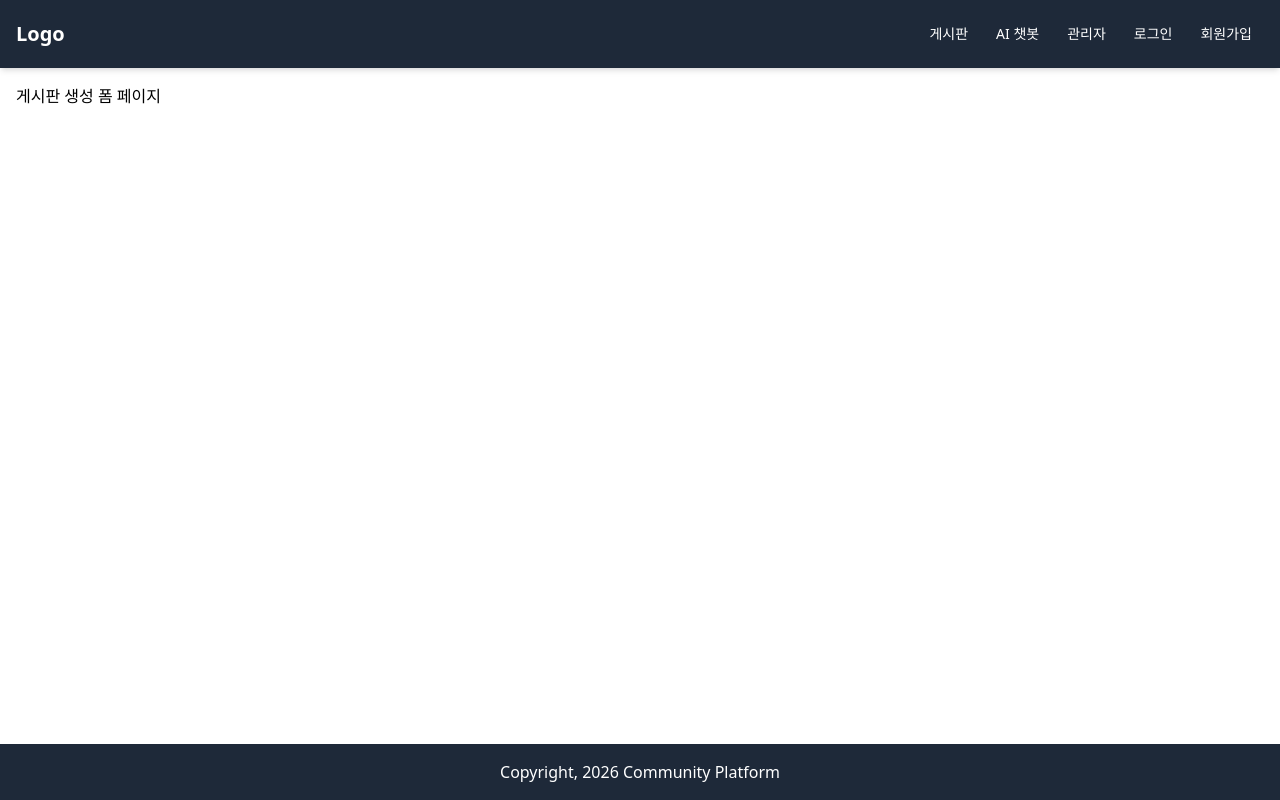
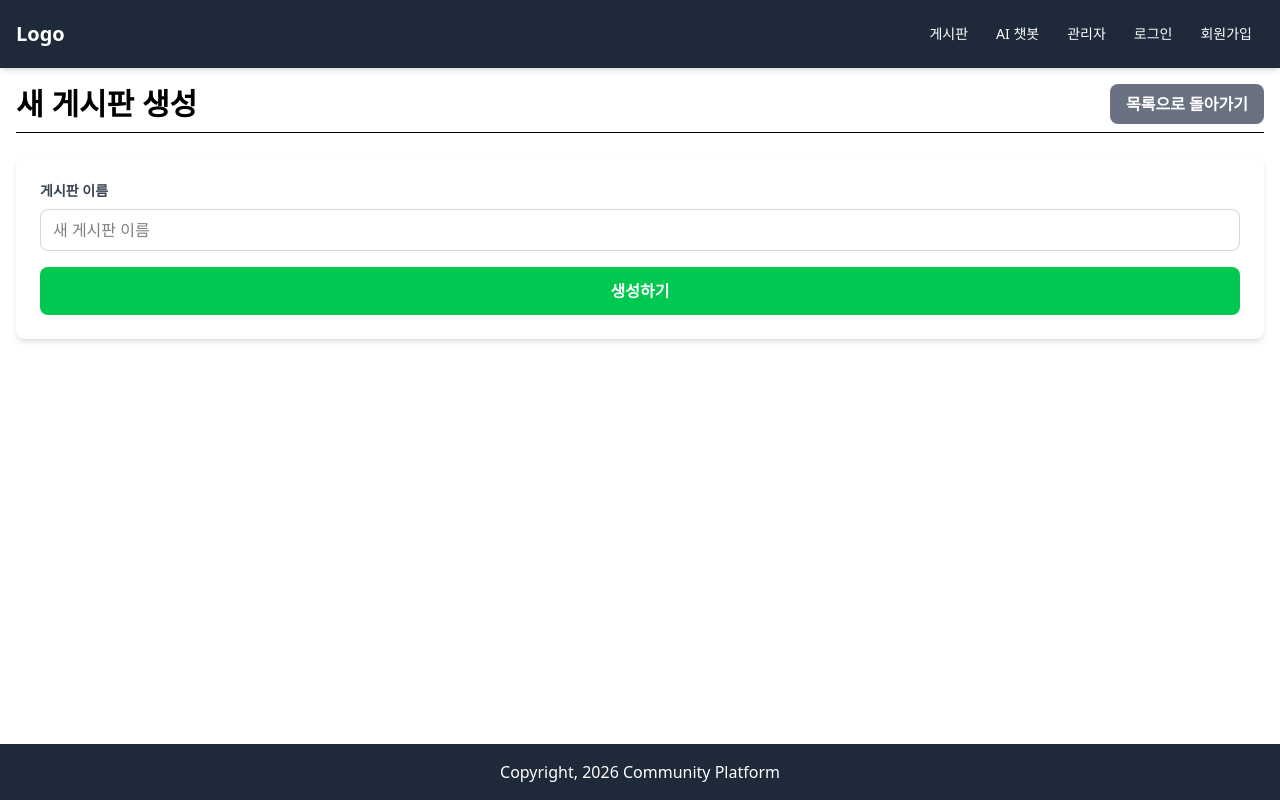
Before and after one commit to citeFred/community_fe, a React (Vite) app: page /admin/boards/create in a window 1280 px wide. Built offline with nearby package versions, Linux system fonts and the light colour scheme.

Commit message:
feat: Axios 를 통한 HTTP 통신 service 작성(임시)

```diff
--- a/package.json
+++ b/package.json
@@ -11,6 +11,7 @@
   },
   "dependencies": {
     "@tailwindcss/vite": "^4.1.18",
+    "axios": "^1.13.4",
     "react": "^19.2.0",
     "react-dom": "^19.2.0",
     "react-router-dom": "^7.13.0",
--- /dev/null
+++ b/src/apis/features/boards.jsx
@@ -0,0 +1,9 @@
+import httpClient from "..";
+
+export const createBoard = (title) => {
+    return httpClient.post("/boards", { title });
+}
+
+export const getBoards = () => {
+    return httpClient.get("/boards");
+}
--- /dev/null
+++ b/src/apis/index.jsx
@@ -0,0 +1,30 @@
+import axios from "axios";
+
+const API_BASE_URL = "http://localhost:8080/api";
+
+const httpClient = axios.create({
+    baseURL: API_BASE_URL,
+});
+
+// Axios 요청 인터셉터: 모든 요청에 인증 토큰이 포함되도록 설정
+httpClient.interceptors.request.use(config => {
+    const token = localStorage.getItem("accessToken");
+    if (token) {
+        config.headers.Authorization = `Bearer ${token}`;
+    }
+    return config;
+}, error => {
+    return Promise.reject(error);
+});
+
+// 401 Unauthorized 응답 인터셉터: 토큰 만료인 경우이므로 로그아웃처리
+httpClient.interceptors.response.use(response => response, error => {
+    if(error.response && error.response.status === 401) {
+        localStorage.removeItem("accessToken");
+        alert("세션이 만료되었습니다. 다시 로그인해주세요.");
+        window.location.href = "/login"; // 강제 로그아웃 후 로그인 페이지로 이동
+    }
+    return Promise.reject(error);
+});
+
+export default httpClient;
--- a/src/pages/admin/board-management/BoardCreatePage.jsx
+++ b/src/pages/admin/board-management/BoardCreatePage.jsx
@@ -1,7 +1,68 @@
+import { useState } from "react";
+import { useNavigate } from "react-router-dom";
+
 function BoardCreatePage() {
+    const navigate = useNavigate();
+    const [error, setError] = useState(null);
+
+    const handleCreateBoard = async (e) => {
+        e.preventDefault();
+        const boardTitle = e.target.boardTitle.value;
+
+        if (!boardTitle) {
+            setError("게시판 이름을 입력해주세요.");
+            return;
+        }
+        try {
+            await handleCreateBoard(boardTitle);
+            alert(`새 게시판 "${boardTitle}"이(가) 생성되었습니다!`);
+            navigate('/admin/boards');
+        } catch (error) {
+            setError("게시판 생성에 실패했습니다. 다시 시도해주세요.");
+            console.error("게시판 생성 오류:", error);
+        }
+    };
+
     return (
         <div>
-            게시판 생성 폼 페이지
+            <div className="flex justify-between items-center pb-2 border-b mb-6">
+                <h2 className="text-3xl font-bold">새 게시판 생성</h2>
+                <button
+                    onClick={() => navigate('/admin/boards')}
+                    className="px-4 py-2 bg-gray-500 text-white font-semibold rounded-lg hover:bg-gray-600"
+                >
+                    목록으로 돌아가기
+                </button>
+            </div>
+            <div className="bg-white p-6 rounded-lg shadow-md">
+                <form onSubmit={handleCreateBoard}>
+                    <div className="mb-4">
+                        <label
+                            htmlFor="boardTitle"
+                            className="block text-gray-700 text-sm font-bold mb-2"
+                        >
+                            게시판 이름
+                        </label>
+                        <input
+                            type="text"
+                            id="boardTitle"
+                            name="boardTitle"
+                            className="w-full px-3 py-2 border border-gray-300 rounded-lg focus:outline-none focus:ring-2 focus:ring-blue-500"
+                            placeholder="새 게시판 이름"
+                            required
+                        />
+                    </div>
+                    <div className="grid">
+                        <button
+                            type="submit"
+                            className="w-full px-4 py-3 bg-green-500 text-white font-bold rounded-lg hover:bg-green-600"
+                        >
+                            생성하기
+                        </button>
+                    </div>
+                </form>
+                {error && <div className="text-red-500 text-sm mt-2">{error}</div>}
+            </div>
         </div>
     )
 }
```
Also changed, not shown: 1 other file (tests, documents, lock files or other folders).
